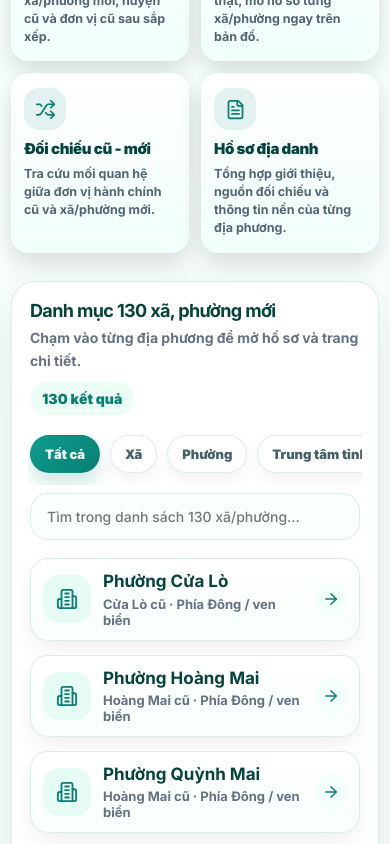
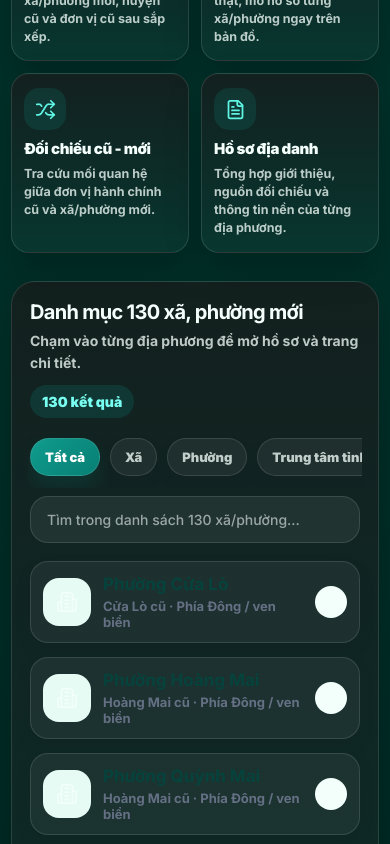
Before and after one commit to emmawatson010706-debug/cong-tra-cuu-dia-danh-nghe-an, a React (Vite) app: page / in a window 390 px wide. Shown: the part 1334-2178 px from the top of the page. Built offline with nearby package versions, Linux system fonts and the light colour scheme; no server answers.

Commit message:
apply dark green mobile theme

```diff
--- a/src/styles/map-centered-redesign.css
+++ b/src/styles/map-centered-redesign.css
@@ -546,3 +546,247 @@
     gap: 9px !important;
   }
 }
+/* === DARK GREEN THEME - nền xanh đen, chữ trắng === */
+
+:root {
+  --page-dark: #002f28;
+  --page-dark-2: #014539;
+  --card-dark: #13201f;
+  --card-dark-2: #0b3f35;
+  --text-light: #f4fffb;
+  --text-soft: rgba(244, 255, 251, .76);
+  --text-muted-dark: rgba(244, 255, 251, .62);
+  --line-dark: rgba(255, 255, 255, .12);
+}
+
+/* Nền tổng thể */
+body {
+  background:
+    radial-gradient(circle at 15% 0%, rgba(15, 155, 142, .32), transparent 34%),
+    linear-gradient(180deg, #003c32 0%, #002f28 42%, #021b18 100%) !important;
+  color: var(--text-light) !important;
+}
+
+main,
+.home-shell,
+.place-page {
+  background: transparent !important;
+}
+
+/* Header */
+.site-header {
+  background: rgba(18, 31, 30, .96) !important;
+  border-color: var(--line-dark) !important;
+  box-shadow: 0 14px 34px rgba(0, 0, 0, .28) !important;
+}
+
+.brand strong {
+  color: var(--text-light) !important;
+}
+
+.menu-btn {
+  background: rgba(255, 255, 255, .06) !important;
+  color: var(--text-light) !important;
+  border-color: var(--line-dark) !important;
+}
+
+/* Hero */
+.hero-copy-card,
+.hero-modern,
+.search-card,
+.map-card,
+.feature-card,
+.directory-modern,
+.feedback-card,
+.article-card,
+.source-card,
+.section-card,
+.stats-grid .stat-card,
+.info-list > div,
+.planning-reference-card {
+  background: linear-gradient(180deg, rgba(19, 32, 31, .98), rgba(8, 55, 48, .96)) !important;
+  border-color: var(--line-dark) !important;
+  color: var(--text-light) !important;
+  box-shadow: 0 16px 36px rgba(0, 0, 0, .24) !important;
+}
+
+/* Chữ tiêu đề */
+.hero-copy-card h1,
+.feature-section > h2,
+.section-title h2,
+.directory-title h2,
+.feedback-head h2,
+.article-card h2,
+.source-card h2,
+.place-hero h1,
+.place-hero h2,
+.map-title h2,
+.mini-title,
+.feature-card h3,
+.place-card h3,
+.stat-card strong,
+.info-list strong {
+  color: var(--text-light) !important;
+}
+
+/* Chữ nội dung */
+.hero-copy-card p,
+.feature-card p,
+.directory-title p,
+.feedback-head p,
+.feedback-form p,
+.article-card p,
+.source-card p,
+.place-hero p,
+.info-list span,
+.stat-card span,
+.stat-card small,
+.place-card p,
+.place-card span,
+.map-summary-text {
+  color: var(--text-soft) !important;
+}
+
+/* Ô tìm kiếm */
+.search-card {
+  background: rgba(18, 31, 30, .98) !important;
+}
+
+.search-card input,
+.directory-tools input,
+.feedback-form input,
+.feedback-form textarea {
+  background: rgba(255, 255, 255, .07) !important;
+  border-color: var(--line-dark) !important;
+  color: var(--text-light) !important;
+}
+
+.search-card input::placeholder,
+.directory-tools input::placeholder,
+.feedback-form input::placeholder,
+.feedback-form textarea::placeholder {
+  color: rgba(244, 255, 251, .58) !important;
+}
+
+/* Nút chính */
+.search-card button,
+.more-btn,
+.feedback-form button {
+  background: linear-gradient(135deg, #0f9b8e, #087f73) !important;
+  color: #ffffff !important;
+  box-shadow: 0 12px 28px rgba(0, 0, 0, .25) !important;
+}
+
+/* Tính năng nổi bật: 4 ô xanh đen */
+.feature-grid {
+  display: grid !important;
+  grid-template-columns: repeat(2, minmax(0, 1fr)) !important;
+  gap: 12px !important;
+}
+
+.feature-card {
+  min-height: auto !important;
+  padding: 14px 12px !important;
+  border-radius: 18px !important;
+}
+
+.feature-card > span {
+  background: rgba(15, 155, 142, .16) !important;
+  color: #5ff5e5 !important;
+}
+
+/* Danh mục */
+.directory-modern {
+  padding: 18px !important;
+}
+
+.directory-title h2 {
+  white-space: nowrap !important;
+  font-size: 20px !important;
+}
+
+.counter {
+  background: rgba(15, 155, 142, .18) !important;
+  color: #79fff1 !important;
+}
+
+.filter-pills button {
+  background: rgba(255, 255, 255, .06) !important;
+  color: var(--text-soft) !important;
+  border-color: var(--line-dark) !important;
+}
+
+.filter-pills button.active {
+  background: linear-gradient(135deg, #0f9b8e, #087f73) !important;
+  color: #ffffff !important;
+}
+
+/* PlaceCard nếu đang nền sáng */
+.place-card {
+  background: rgba(255, 255, 255, .055) !important;
+  border-color: var(--line-dark) !important;
+  color: var(--text-light) !important;
+}
+
+.place-card:hover {
+  background: rgba(15, 155, 142, .16) !important;
+}
+
+/* Trang con */
+.breadcrumb,
+.breadcrumb a,
+.breadcrumb span,
+.breadcrumb strong {
+  color: var(--text-soft) !important;
+}
+
+.place-hero {
+  background: linear-gradient(180deg, rgba(19, 32, 31, .98), rgba(8, 55, 48, .96)) !important;
+  border-color: var(--line-dark) !important;
+  color: var(--text-light) !important;
+}
+
+.stats-grid {
+  display: grid !important;
+  grid-template-columns: repeat(2, minmax(0, 1fr)) !important;
+  gap: 10px !important;
+}
+
+/* Góp ý */
+.feedback-head {
+  align-items: center !important;
+}
+
+.feedback-head > div:first-child {
+  background: linear-gradient(135deg, #0f9b8e, #087f73) !important;
+  color: #ffffff !important;
+}
+
+/* Footer */
+.footer {
+  background: rgba(18, 31, 30, .96) !important;
+  border-color: var(--line-dark) !important;
+  color: var(--text-light) !important;
+}
+
+.footer-brand strong,
+.footer-brand p,
+.footer-nav a,
+.copyright {
+  color: var(--text-soft) !important;
+}
+
+/* Bản đồ vẫn giữ sáng để dễ đọc */
+.leaflet-box {
+  background: #dbeafe !important;
+}
+
+/* Toàn màn hình bản đồ */
+.map-card.map-fullscreen {
+  background: #ffffff !important;
+  color: #14324a !important;
+}
+
+.map-card.map-fullscreen .map-title h2 {
+  color: #06433d !important;
+}
```
